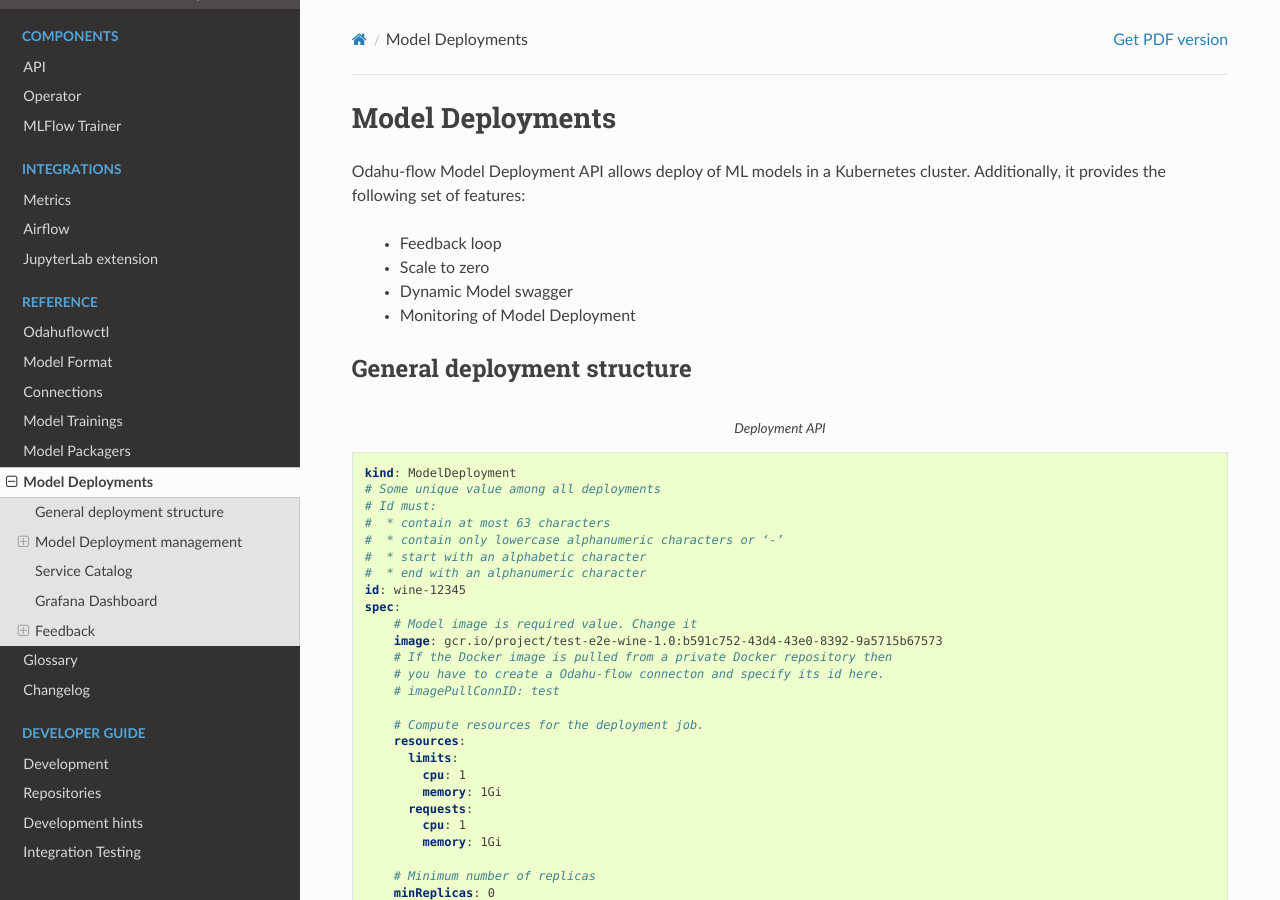
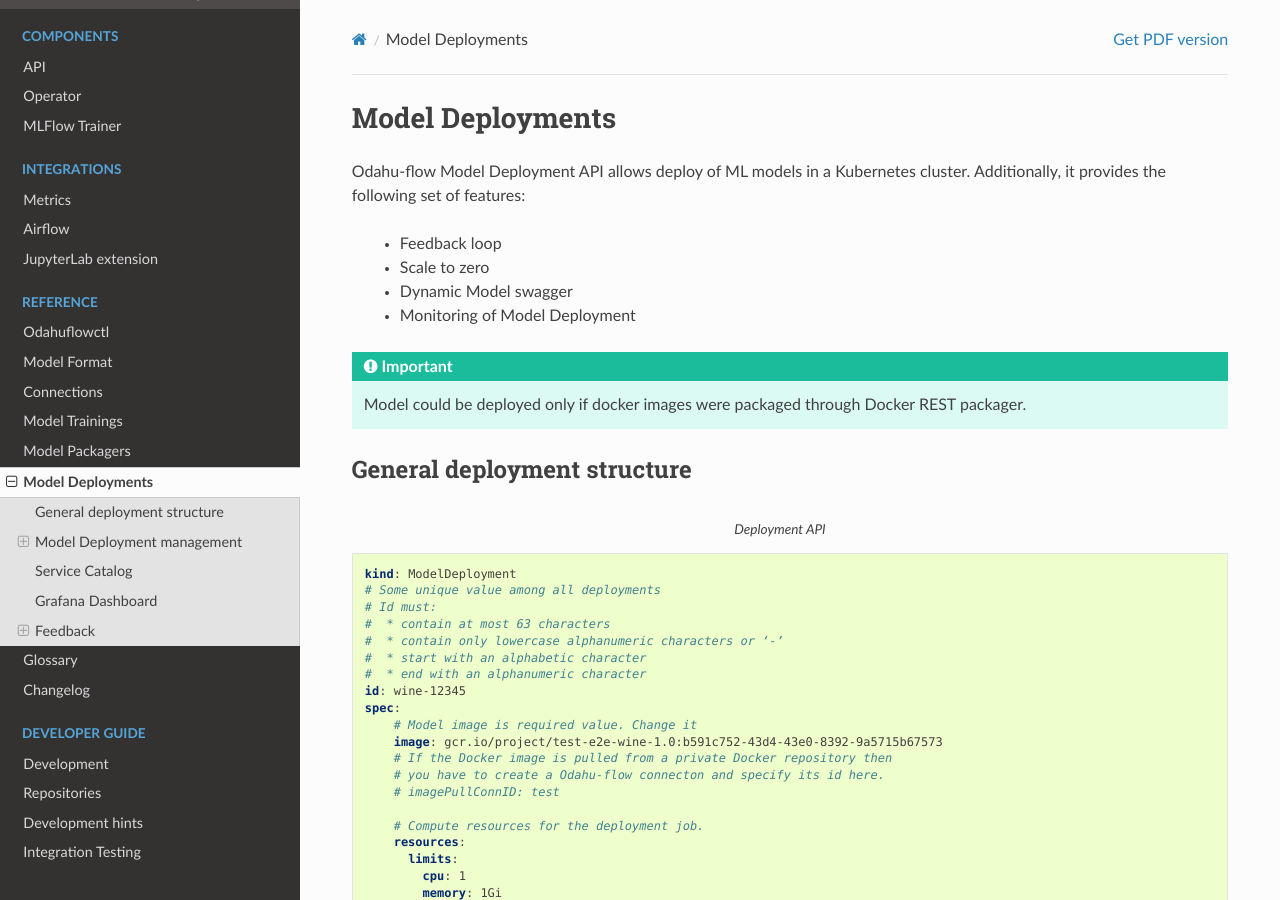
Before and after one commit to odahu/odahu-docs, a Sphinx documentation site: the page built from source/ref_deployments.rst, in a window 1280 px wide and 900 px high. Built offline with Sphinx 7.4.7 and the Read the Docs theme 2.0.0, drawn with Linux system fonts in a browser that asks for light colours; formulas are drawn with MathJax 3.

Commit message:
warning. only docker-rest images could be deployed

```diff
--- a/source/ref_deployments.rst
+++ b/source/ref_deployments.rst
@@ -9,6 +9,10 @@
     * Scale to zero
     * Dynamic Model swagger
     * Monitoring of Model Deployment
+
+.. important::
+
+   Model could be deployed only if docker images were packaged through Docker REST packager.
 
 ********************************************
 General deployment structure
```
